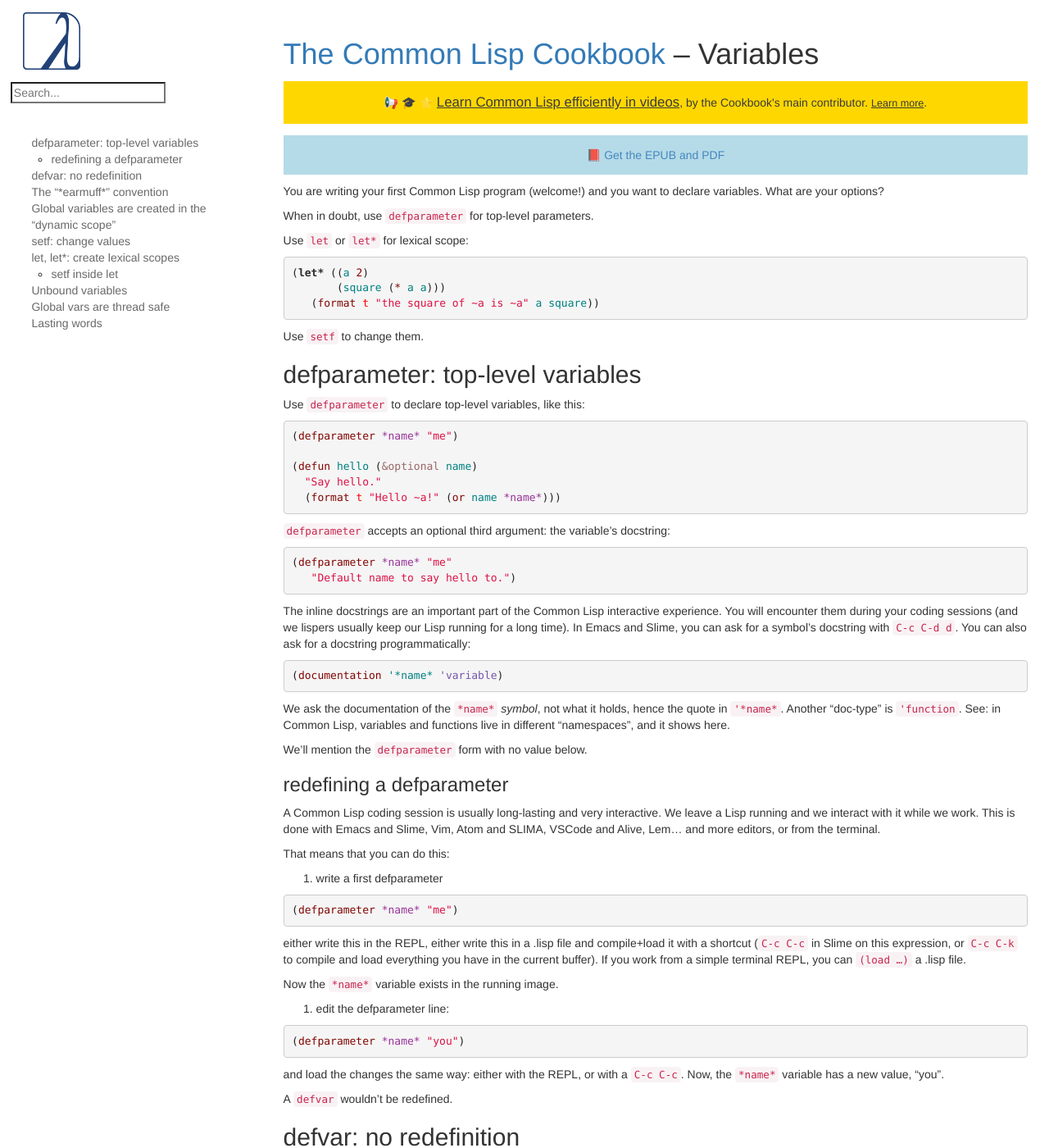
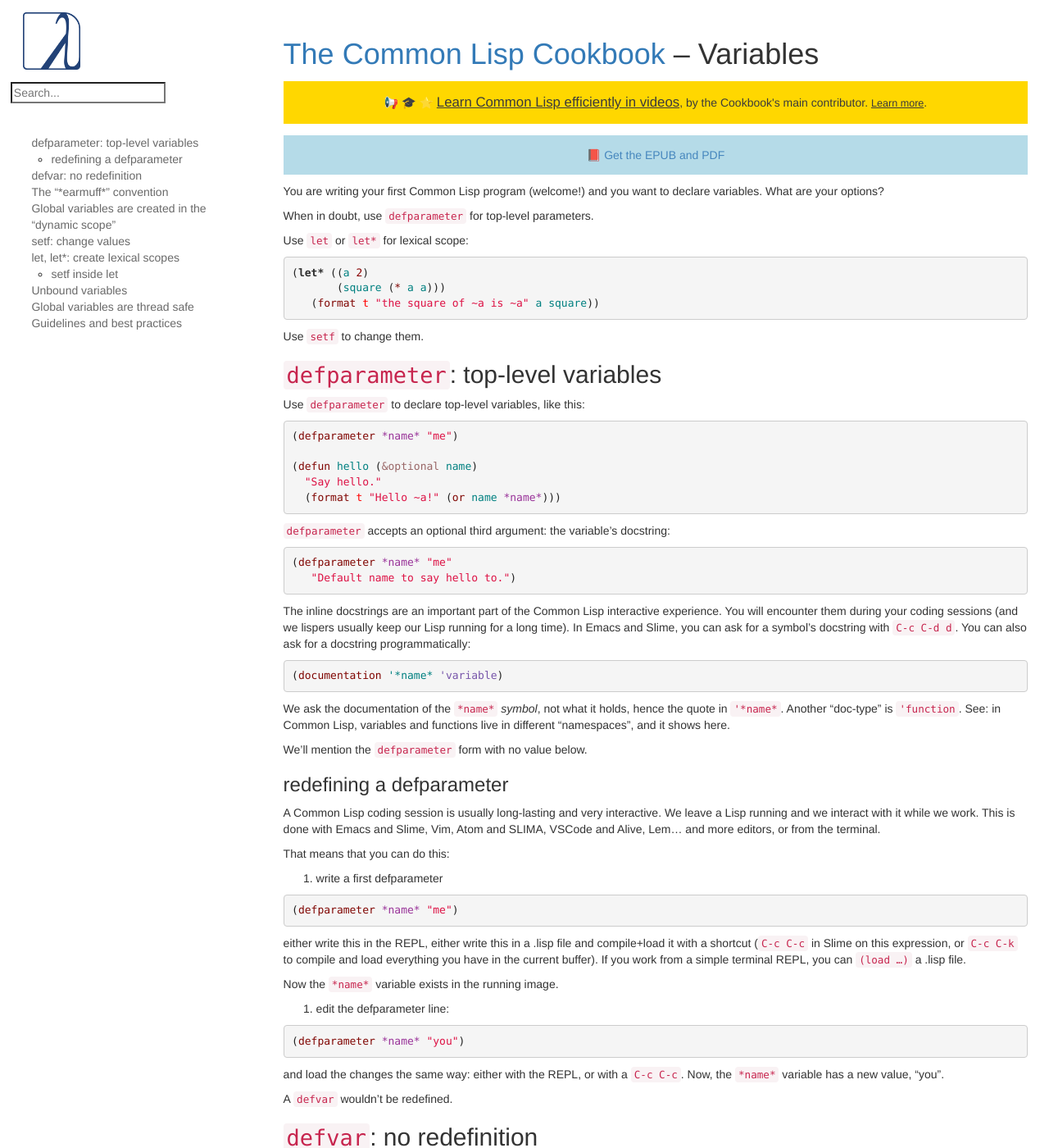
Before and after one commit to LispCookbook/cl-cookbook, a Jekyll site: the page built from variables.md, in a window 1280 px wide and 1400 px high. Shown: the whole window at 82% size. Built offline with Jekyll 4.4.1, drawn with Linux system fonts in a browser that asks for light colours; some of the changed text lies outside the part shown.

Commit message:
(minor) style

```diff
--- a/variables.md
+++ b/variables.md
@@ -18,7 +18,7 @@
 Use `setf` to change them.
 
 
-## defparameter: top-level variables
+## `defparameter`: top-level variables
 
 Use `defparameter` to declare top-level variables, like this:
 
@@ -89,7 +89,7 @@
 A `defvar` wouldn't be redefined.
 
 
-## defvar: no redefinition
+## `defvar`: no redefinition
 
 `defvar` defines top-level *variables* and protects them from redefinition.
 
@@ -195,7 +195,7 @@
 > A dynamic variable can be referenced outside the dynamic extent of a form that binds it. Such a variable is sometimes called a "global variable" but is still in all respects just a dynamic variable whose binding happens to exist in the global environment rather than in some dynamic environment. [Hyper Spec]
 
 
-## setf: change values
+## `setf`: change values
 
 Any variable can be changed with `setf`:
 
@@ -251,7 +251,7 @@
 works on more "places". You can setf functions and many things.
 
 
-## let, let*: create lexical scopes
+## `let`, `let*`: create lexical scopes
 
 `let` lets you define variables in a limited scope, or override top-level variables temporarily.
 
@@ -370,7 +370,7 @@
 
 You can make a variable (or function) unbound with `makunbound` (or `fmakunbound`).
 
-## Global vars are thread safe
+## Global variables are thread safe
 
 Don't be afraid of accessing and set-ing global bindings in
 threads. Each thread will have its own copy of the
@@ -382,7 +382,7 @@
 use a lock (very easy), but that's all another topic.
 
 
-## Lasting words
+## Guidelines and best practices
 
 A few style guidelines:
 
```
